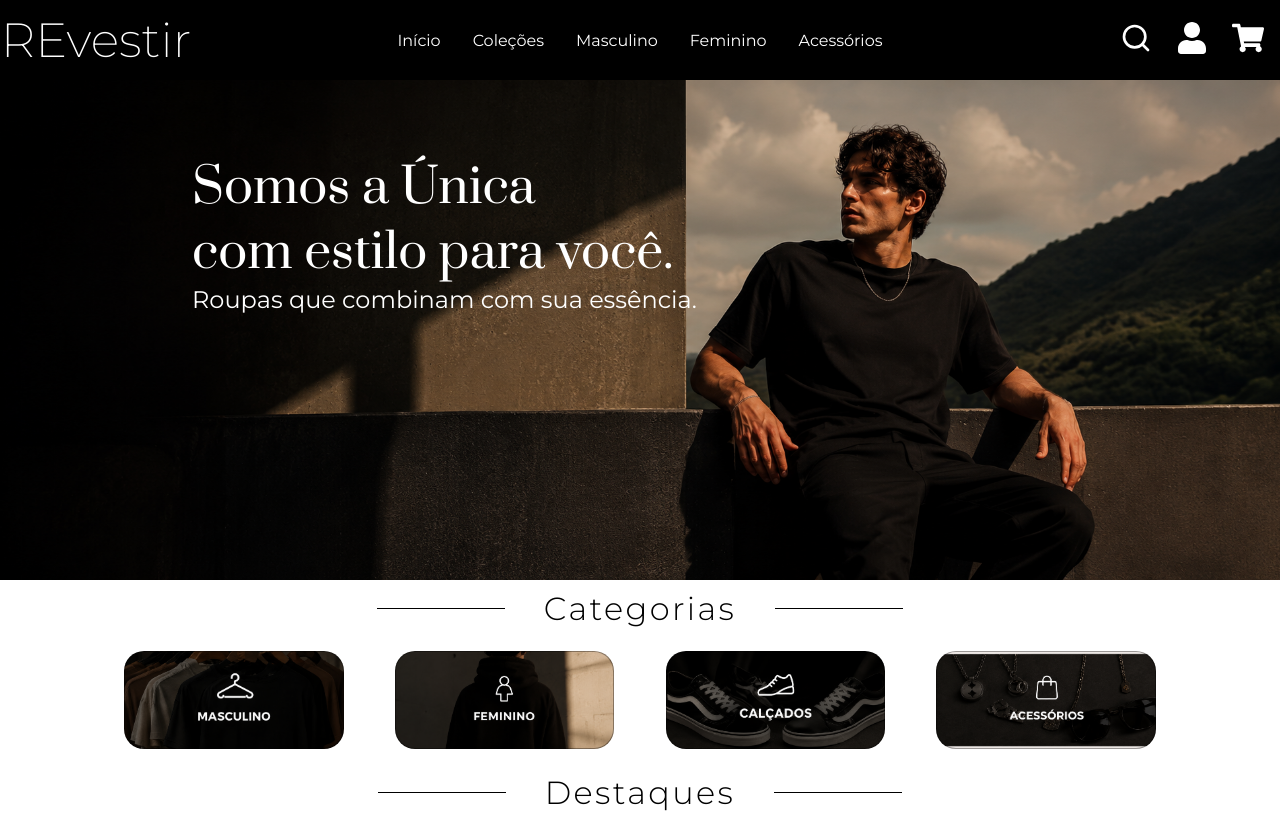
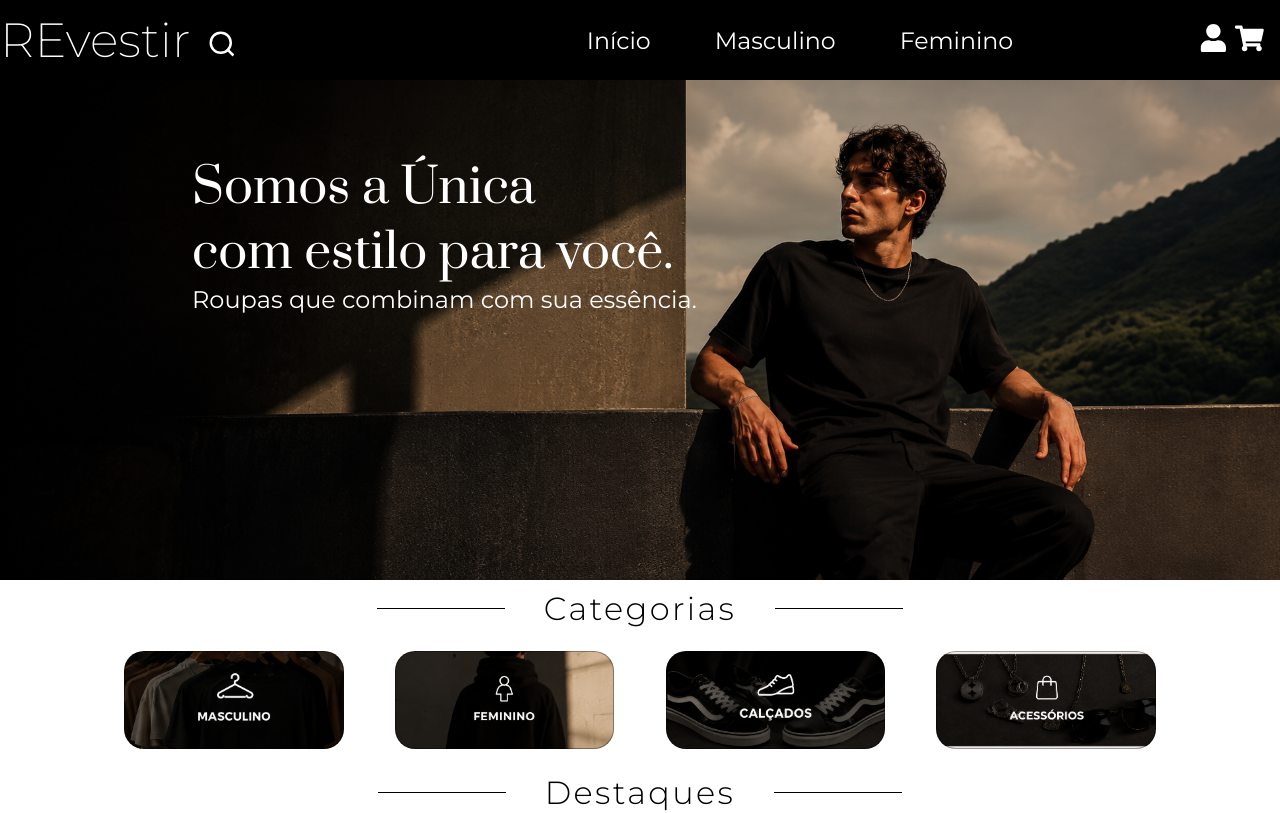
Before and after one commit to arthurreispolini/Trabalho_REvestir, a React (Vite) app: page / in a window 1280 px wide. Shown: the top 813 px of the page. Built offline with nearby package versions, Linux system fonts and the light colour scheme; a web font is replaced by a local one.

Commit message:
Header incrível

```diff
--- a/package.json
+++ b/package.json
@@ -10,6 +10,7 @@
     "preview": "vite preview"
   },
   "dependencies": {
+    "lucide-react": "^1.33.0",
     "react": "^19.2.6",
     "react-dom": "^19.2.6",
     "react-hook-form": "^7.80.0",
--- a/src/header.css
+++ b/src/header.css
@@ -1,6 +1,6 @@
 .header{
     display: grid;
-    grid-template-columns: 20% 60% 20%;
+    grid-template-columns: 40% 45% 15%;
     grid-template-rows: 100%;
     align-items: center;
     width: 100%;
@@ -8,18 +8,64 @@
     background-color: #000;
     position: relative;
 }
-.titlediv{
+ .titlediv{
     display: flex;
-    justify-content: space-around;
+    justify-content: flex-start;
     align-items: center;
+    gap: 3%;
+}
+.title{
+  font-family: "Montserrat", sans-serif;
+  font-size: clamp(2rem, 5vw + 1rem, 3rem);
+  font-weight: 200;
+  color: #fff;
+}
+.pesquisa {
+    display: flex;
+    align-items: center;
+    width: 30px;
+    height: 35px;
+    border: 1px solid transparent;
+    border-radius: 30px;
+    overflow: hidden;
+    transition: width 0.8s ease;
+    margin-top: 1.5%
+}
+.pesquisa.aberta {
+    width: 250px;
+    border: 1px solid rgba(255, 255, 255, 0.411);
+}
+.pesquisa.aberta .input_lupa {
+    pointer-events: auto;
+}
+.input_lupa{
+    width: 100%;
+    border: none;
+    outline: none;
+    background: transparent;
+    color: white;
+    padding: 0 10px;
+    flex: 1;
+    min-width: 0;
+    pointer-events: none;
+}
+.lupa{
+     min-width: 30px;
+    font-size: clamp(24px, 3vw + 24px, 30px);
+    color: white;
+    cursor: pointer;
+    margin-top: 1%;
+    flex-shrink: 0;
 }
 .divpheader{
     display: flex;
     align-items: center;
     justify-content: center;
-    gap: 2rem;
+    font-family: "Montserrat", sans-serif;
     color: #fff;
-     font-family: "Montserrat", sans-serif;
+    gap: 5vw;
+    font-size: clamp(0.875rem, 0.6vw + 1rem, 2rem);
+   /* font-size: clamp(0.875rem, 0.2vw + 0.8rem, 2rem +  5vw); */
 }
 .divpheader :hover{
     color: aqua;
@@ -29,33 +75,17 @@
     display: flex;
     justify-content: flex-end;
     padding-right: 1rem;
-    gap: 1.5rem;
+    gap: 4%;
     color: #fff;
 }
 .iconescadastrocart :hover{
     color: aqua;
     cursor: pointer;
 }
-.title{
-  font-family: "Montserrat", sans-serif;
-  font-size: 3rem;
-  font-weight: 200;
-  padding-right: 4rem;
-  color: #fff;
-}
- .lupa{
-    font-size: 2rem;
-}
-.fundologin{
-    background-image: url("./assets/foto-revestir.png");
-}
 .iconecadastro{
-    font-size: 2rem;
+    font-size: clamp(0.5rem, 1rem + 1vw, 2.3rem);
     color: white;
 }
 .carrinho{
-    font-size: 2rem;
+    font-size: clamp(0.5rem, 1rem + 1vw, 2.3rem);
 }
-.fundologin{
-    background-image: url(./assets/foto-revestir.png);
-}
--- a/src/header.jsx
+++ b/src/header.jsx
@@ -8,23 +8,31 @@ import { Link } from "react-router-dom";
 
 
 function Header() {
+const[input,Setinput] = useState(false)
 
   return (
     <>
     <div className="header">
       <div className="titlediv">
       <h1 className="title">REvestir</h1>
+     <div className={`pesquisa ${input ? "aberta" : ""}`}>
+  <FiSearch
+    onClick={() => Setinput(!input)}
+    className="lupa"
+  />
+  <input
+    type="text"
+    placeholder="Pesquisar"
+    className="input_lupa"
+  />
+</div>
       </div>
       <div className="divpheader">
       <p>Início</p>
-      <p>Coleções</p>
       <p>Masculino</p>
       <p>Feminino</p>
-      <p>Acessórios</p>
       </div>
       <div className="iconescadastrocart">
-      {/* <input type="text" className="barrapesquisa" placeholder="Pesquise aqui"/> */}
-<FiSearch className="lupa"/>
 <Link to="/login">
 <FaUser  className="iconecadastro"/>
 </Link>
```
Also changed, not shown: 1 other file (tests, documents, lock files or other folders).
